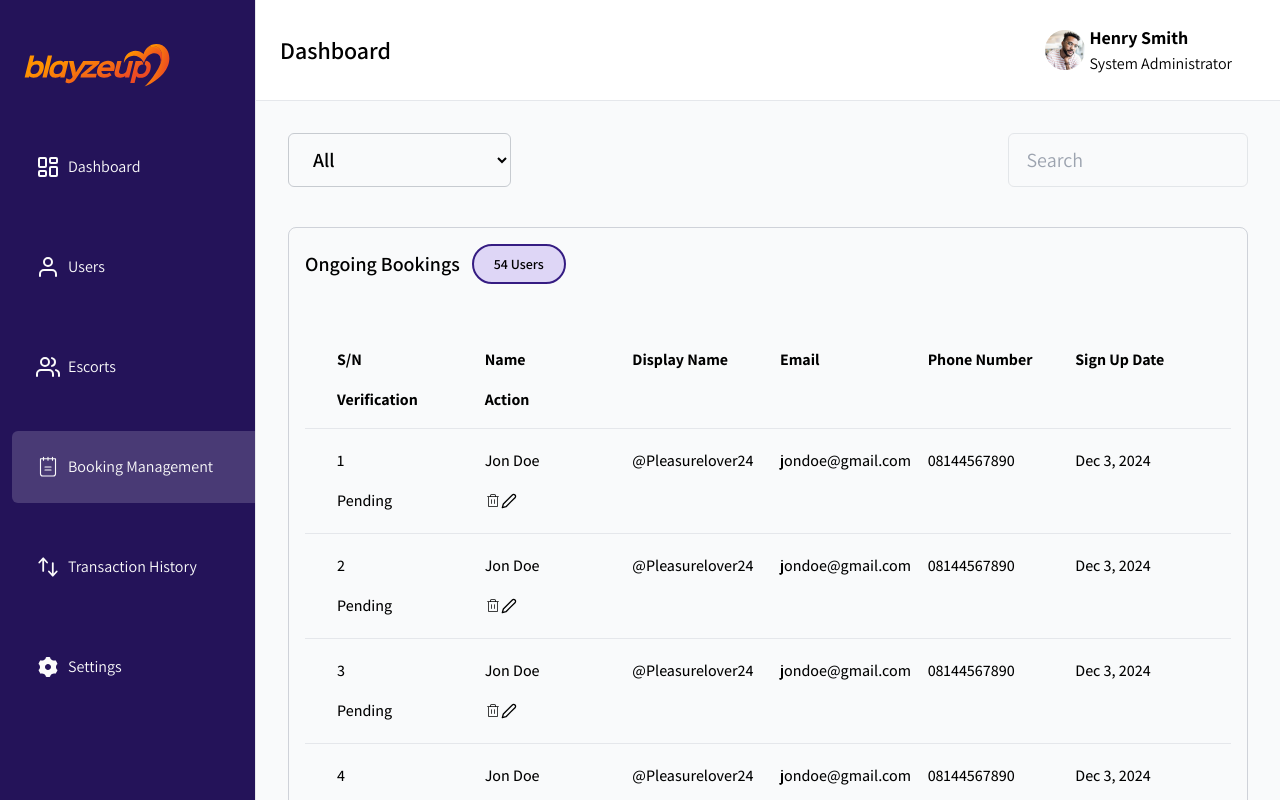
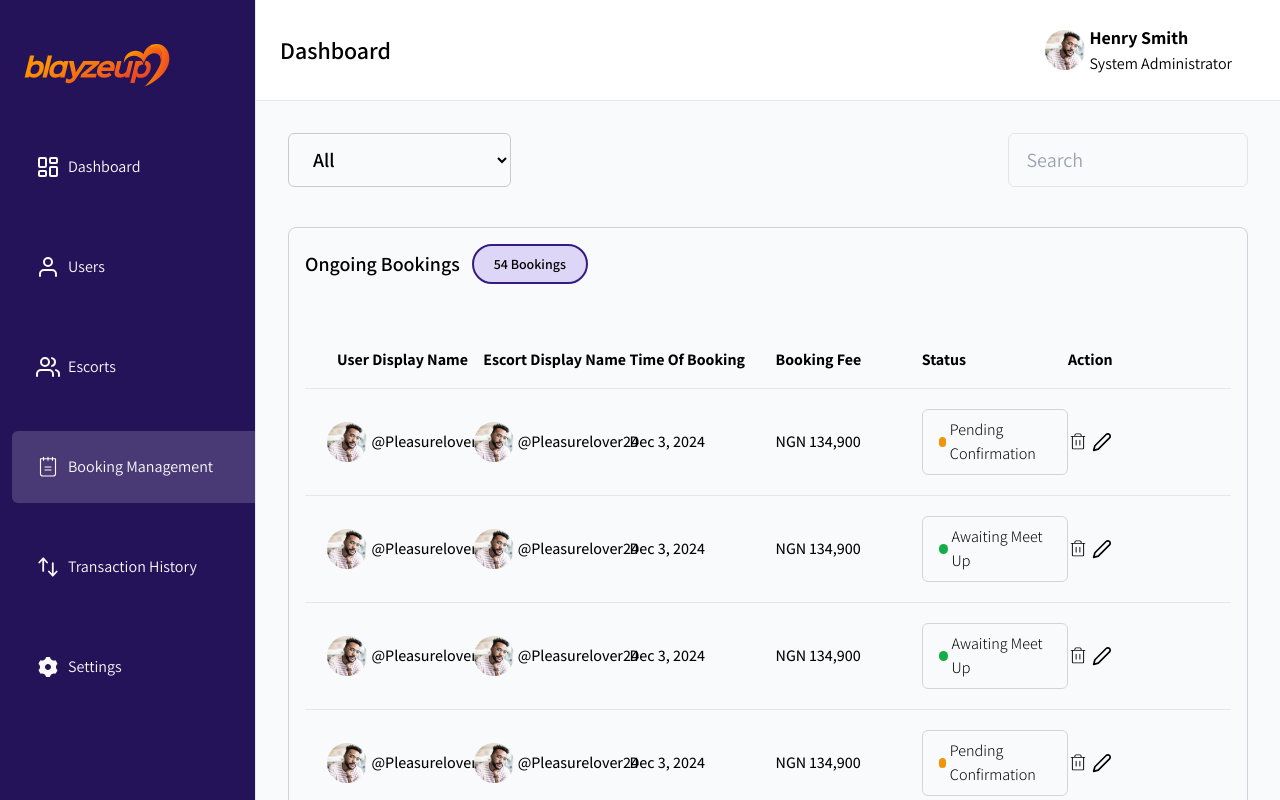
Before and after one commit to luisthe-dev/date_admin, a Next.js app: page /dashboard/bookings in a window 1280 px wide. Built offline with nearby package versions, Linux system fonts and the light colour scheme.

Commit message:
table related pages

```diff
--- a/src/app/dashboard/bookings/page.jsx
+++ b/src/app/dashboard/bookings/page.jsx
@@ -1,12 +1,18 @@
 "use client";
 
 import MyTable from "@/components/MyTable";
-import { makeReadableDate } from "@/handlers/helperHandler";
+import {
+  makeFirstCharUpper,
+  makeMonetaryNumber,
+  makeReadableDate,
+} from "@/handlers/helperHandler";
 import React, { useState } from "react";
 import { FiEdit2 } from "react-icons/fi";
 import { PiTrashLight } from "react-icons/pi";
 import { GrSearch } from "react-icons/gr";
 import { HiOutlineArrowSmLeft, HiOutlineArrowSmRight } from "react-icons/hi";
+import Image from "next/image";
+import Avatar from "@/assets/images/avatar.png";
 
 const page = () => {
   const [userData, setUserData] = useState([
@@ -17,7 +23,7 @@ const page = () => {
       email: "jondoe@gmail.com",
       phone: "08144567890",
       created_at: "2024-12-03T20:09:10",
-      status: "Pending",
+      status: "pending_confirmation",
     },
     {
       full_name: "Jon Doe",
@@ -26,7 +32,7 @@ const page = () => {
       email: "jondoe@gmail.com",
       phone: "08144567890",
       created_at: "2024-12-03T20:09:10",
-      status: "Pending",
+      status: "awaiting_meet_up",
     },
     {
       full_name: "Jon Doe",
@@ -35,7 +41,7 @@ const page = () => {
       email: "jondoe@gmail.com",
       phone: "08144567890",
       created_at: "2024-12-03T20:09:10",
-      status: "Pending",
+      status: "awaiting_meet_up",
     },
     {
       full_name: "Jon Doe",
@@ -44,7 +50,7 @@ const page = () => {
       email: "jondoe@gmail.com",
       phone: "08144567890",
       created_at: "2024-12-03T20:09:10",
-      status: "Pending",
+      status: "pending_confirmation",
     },
     {
       full_name: "Jon Doe",
@@ -53,7 +59,7 @@ const page = () => {
       email: "jondoe@gmail.com",
       phone: "08144567890",
       created_at: "2024-12-03T20:09:10",
-      status: "Pending",
+      status: "pending_confirmation",
     },
   ]);
 
@@ -79,32 +85,48 @@ const page = () => {
         <div className="flex flex-row items-center justify-start gap-3 w-full">
           <span className="font-semibold text-xl"> Ongoing Bookings </span>
           <span className="p-2 px-5 rounded-full border-2 border-[#351C82] bg-[#DED6F6] font-semibold text-sm">
-            54 Users
+            54 Bookings
           </span>
         </div>
         <MyTable
+          keepTableNumbering={false}
           data={userData.map((user) => [
-            user.full_name,
-            user.display_name,
-            user.email,
-            user.phone,
+            <span className="flex flex-row items-center justify-center w-100 gap-1">
+              <Image src={Avatar} alt="Avatar" />
+              <span> {user.display_name} </span>
+            </span>,
+            <span className="flex flex-row items-center justify-center w-100 gap-1">
+              <Image src={Avatar} alt="Avatar" />
+              <span> {user.display_name} </span>
+            </span>,
             makeReadableDate(user.created_at),
-            user.status,
-            <>
+            `${makeMonetaryNumber(134900, "NGN")}`,
+            <span className="border-solid border border-[#D0D5DD] p-2 px-4 rounded-md font-light flex flex-row gap-1 items-center justify-start">
+              <span
+                className={`h-2.5 w-2.5 rounded-full ${
+                  user.status == "awaiting_meet_up"
+                    ? "bg-[#13AE47]"
+                    : user.status == "pending_confirmation"
+                    ? "bg-[#F1940A]"
+                    : "bg-gray-500"
+                }`}
+              ></span>
+              {makeFirstCharUpper(user.status)}
+            </span>,
+            <span className="flex flex-row items-center justify-start gap-1 text-xl">
               <PiTrashLight />
               <FiEdit2 />
-            </>,
+            </span>,
           ])}
           keys={[
-            "Name",
-            "Display Name",
-            "Email",
-            "Phone Number",
-            "Sign Up Date",
-            "Verification",
+            "User Display Name",
+            "Escort Display Name",
+            "Time Of Booking",
+            "Booking Fee",
+            "Status",
             "Action",
           ]}
-          spacing={"w-1/4 lg:w-1/6"}
+          spacing={"w-1/4 lg:w-[16.5%]"}
         />
       </div>
 
--- a/src/app/dashboard/escorts/page.jsx
+++ b/src/app/dashboard/escorts/page.jsx
@@ -1,12 +1,14 @@
 "use client";
 
 import MyTable from "@/components/MyTable";
-import { makeReadableDate } from "@/handlers/helperHandler";
+import { makeFirstCharUpper, makeReadableDate } from "@/handlers/helperHandler";
 import React, { useState } from "react";
 import { FiEdit2 } from "react-icons/fi";
 import { PiTrashLight } from "react-icons/pi";
 import { GrSearch } from "react-icons/gr";
 import { HiOutlineArrowSmLeft, HiOutlineArrowSmRight } from "react-icons/hi";
+import Image from "next/image";
+import Avatar from "@/assets/images/avatar.png";
 
 const page = () => {
   const [userData, setUserData] = useState([
@@ -17,7 +19,7 @@ const page = () => {
       email: "jondoe@gmail.com",
       phone: "08144567890",
       created_at: "2024-12-03T20:09:10",
-      status: "Pending",
+      status: "approved",
     },
     {
       full_name: "Jon Doe",
@@ -26,7 +28,7 @@ const page = () => {
       email: "jondoe@gmail.com",
       phone: "08144567890",
       created_at: "2024-12-03T20:09:10",
-      status: "Pending",
+      status: "pending",
     },
     {
       full_name: "Jon Doe",
@@ -35,7 +37,7 @@ const page = () => {
       email: "jondoe@gmail.com",
       phone: "08144567890",
       created_at: "2024-12-03T20:09:10",
-      status: "Pending",
+      status: "blocked",
     },
     {
       full_name: "Jon Doe",
@@ -44,7 +46,7 @@ const page = () => {
       email: "jondoe@gmail.com",
       phone: "08144567890",
       created_at: "2024-12-03T20:09:10",
-      status: "Pending",
+      status: "approved",
     },
     {
       full_name: "Jon Doe",
@@ -53,7 +55,7 @@ const page = () => {
       email: "jondoe@gmail.com",
       phone: "08144567890",
       created_at: "2024-12-03T20:09:10",
-      status: "Pending",
+      status: "approved",
     },
   ]);
 
@@ -83,17 +85,34 @@ const page = () => {
           </span>
         </div>
         <MyTable
+          keepTableNumbering={false}
           data={userData.map((user) => [
-            user.full_name,
+            <span className="flex flex-row items-center justify-center w-100 gap-1">
+              <Image src={Avatar} alt="Avatar" />
+              <span> {user.full_name} </span>
+            </span>,
             user.display_name,
             user.email,
             user.phone,
             makeReadableDate(user.created_at),
-            user.status,
-            <>
+            <span className="border-solid border border-[#D0D5DD] p-2 px-4 rounded-md font-light flex flex-row gap-1 items-center justify-start">
+              <span
+                className={`h-2.5 w-2.5 rounded-full ${
+                  user.status == "approved"
+                    ? "bg-[#13AE47]"
+                    : user.status == "pending"
+                    ? "bg-[#F1940A]"
+                    : user.status == "blocked"
+                    ? "bg-[#ff1e00]"
+                    : "bg-gray-500"
+                }`}
+              ></span>
+              {makeFirstCharUpper(user.status)}
+            </span>,
+            <span className="flex flex-row items-center justify-start gap-1 text-xl">
               <PiTrashLight />
               <FiEdit2 />
-            </>,
+            </span>,
           ])}
           keys={[
             "Name",
@@ -104,7 +123,7 @@ const page = () => {
             "Verification",
             "Action",
           ]}
-          spacing={"w-1/4 lg:w-1/6"}
+          spacing={"w-1/4 lg:w-[14.28%]"}
         />
       </div>
 
--- a/src/app/dashboard/history/page.jsx
+++ b/src/app/dashboard/history/page.jsx
@@ -1,7 +1,7 @@
 "use client";
 
 import MyTable from "@/components/MyTable";
-import { makeReadableDate } from "@/handlers/helperHandler";
+import { makeFirstCharUpper, makeReadableDate } from "@/handlers/helperHandler";
 import React, { useState } from "react";
 import { FiEdit2 } from "react-icons/fi";
 import { PiTrashLight } from "react-icons/pi";
@@ -17,7 +17,7 @@ const page = () => {
       email: "jondoe@gmail.com",
       phone: "08144567890",
       created_at: "2024-12-03T20:09:10",
-      status: "Pending",
+      status: "pending",
     },
     {
       full_name: "Jon Doe",
@@ -26,7 +26,7 @@ const page = () => {
       email: "jondoe@gmail.com",
       phone: "08144567890",
       created_at: "2024-12-03T20:09:10",
-      status: "Pending",
+      status: "approved",
     },
     {
       full_name: "Jon Doe",
@@ -35,7 +35,7 @@ const page = () => {
       email: "jondoe@gmail.com",
       phone: "08144567890",
       created_at: "2024-12-03T20:09:10",
-      status: "Pending",
+      status: "approved",
     },
     {
       full_name: "Jon Doe",
@@ -44,7 +44,7 @@ const page = () => {
       email: "jondoe@gmail.com",
       phone: "08144567890",
       created_at: "2024-12-03T20:09:10",
-      status: "Pending",
+      status: "declined",
     },
     {
       full_name: "Jon Doe",
@@ -53,7 +53,7 @@ const page = () => {
       email: "jondoe@gmail.com",
       phone: "08144567890",
       created_at: "2024-12-03T20:09:10",
-      status: "Pending",
+      status: "approved",
     },
   ]);
 
@@ -77,23 +77,37 @@ const page = () => {
 
       <div className="flex flex-col items-center justify-center my-10 rounded-lg p-4 w-full border border-gray-400/45">
         <div className="flex flex-row items-center justify-start gap-3 w-full">
-          <span className="font-semibold text-xl"> User List & Profile </span>
+          <span className="font-semibold text-xl"> Transaction History </span>
           <span className="p-2 px-5 rounded-full border-2 border-[#351C82] bg-[#DED6F6] font-semibold text-sm">
-            54 Users
+            54 Transactions
           </span>
         </div>
         <MyTable
+        keepTableNumbering={false}
           data={userData.map((user) => [
             user.full_name,
             user.display_name,
             user.email,
             user.phone,
             makeReadableDate(user.created_at),
-            user.status,
-            <>
+            <span className="border-solid border border-[#D0D5DD] p-2 px-4 rounded-md font-light flex flex-row gap-1 items-center justify-start">
+              <span
+                className={`h-2.5 w-2.5 rounded-full ${
+                  user.status == "approved"
+                    ? "bg-[#13AE47]"
+                    : user.status == "pending"
+                    ? "bg-[#F1940A]"
+                    : user.status == "declined"
+                    ? "bg-[#ff1e00]"
+                    : "bg-gray-500"
+                }`}
+              ></span>
+              {makeFirstCharUpper(user.status)}
+            </span>,
+            <span className="flex flex-row items-center justify-start gap-1 text-xl">
               <PiTrashLight />
               <FiEdit2 />
-            </>,
+            </span>,
           ])}
           keys={[
             "Name",
@@ -104,7 +118,7 @@ const page = () => {
             "Verification",
             "Action",
           ]}
-          spacing={"w-1/4 lg:w-1/6"}
+          spacing={"w-1/4 lg:w-[14.28%]"}
         />
       </div>
 
--- a/src/app/dashboard/users/page.jsx
+++ b/src/app/dashboard/users/page.jsx
@@ -1,12 +1,14 @@
 "use client";
 
 import MyTable from "@/components/MyTable";
-import { makeReadableDate } from "@/handlers/helperHandler";
+import { makeFirstCharUpper, makeReadableDate } from "@/handlers/helperHandler";
 import React, { useState } from "react";
 import { FiEdit2 } from "react-icons/fi";
 import { PiTrashLight } from "react-icons/pi";
 import { GrSearch } from "react-icons/gr";
 import { HiOutlineArrowSmLeft, HiOutlineArrowSmRight } from "react-icons/hi";
+import Image from "next/image";
+import Avatar from "@/assets/images/avatar.png";
 
 const page = () => {
   const [userData, setUserData] = useState([
@@ -17,7 +19,7 @@ const page = () => {
       email: "jondoe@gmail.com",
       phone: "08144567890",
       created_at: "2024-12-03T20:09:10",
-      status: "Pending",
+      status: "pending",
     },
     {
       full_name: "Jon Doe",
@@ -26,7 +28,7 @@ const page = () => {
       email: "jondoe@gmail.com",
       phone: "08144567890",
       created_at: "2024-12-03T20:09:10",
-      status: "Pending",
+      status: "approved",
     },
     {
       full_name: "Jon Doe",
@@ -35,7 +37,7 @@ const page = () => {
       email: "jondoe@gmail.com",
       phone: "08144567890",
       created_at: "2024-12-03T20:09:10",
-      status: "Pending",
+      status: "approved",
     },
     {
       full_name: "Jon Doe",
@@ -44,7 +46,7 @@ const page = () => {
       email: "jondoe@gmail.com",
       phone: "08144567890",
       created_at: "2024-12-03T20:09:10",
-      status: "Pending",
+      status: "pending",
     },
     {
       full_name: "Jon Doe",
@@ -53,7 +55,7 @@ const page = () => {
       email: "jondoe@gmail.com",
       phone: "08144567890",
       created_at: "2024-12-03T20:09:10",
-      status: "Pending",
+      status: "blocked",
     },
   ]);
 
@@ -83,17 +85,34 @@ const page = () => {
           </span>
         </div>
         <MyTable
+        keepTableNumbering={false}
           data={userData.map((user) => [
-            user.full_name,
+            <span className="flex flex-row items-center justify-center w-100 gap-1">
+              <Image src={Avatar} alt="Avatar" />
+              <span> {user.full_name} </span>
+            </span>,
             user.display_name,
             user.email,
             user.phone,
             makeReadableDate(user.created_at),
-            user.status,
-            <>
+            <span className="border-solid border border-[#D0D5DD] p-2 px-4 rounded-md font-light flex flex-row gap-1 items-center justify-start">
+              <span
+                className={`h-2.5 w-2.5 rounded-full ${
+                  user.status == "approved"
+                    ? "bg-[#13AE47]"
+                    : user.status == "pending"
+                    ? "bg-[#F1940A]"
+                    : user.status == "blocked"
+                    ? "bg-[#ff1e00]"
+                    : "bg-gray-500"
+                }`}
+              ></span>
+              {makeFirstCharUpper(user.status)}
+            </span>,
+            <span className="flex flex-row items-center justify-start gap-1 text-xl">
               <PiTrashLight />
               <FiEdit2 />
-            </>,
+            </span>,
           ])}
           keys={[
             "Name",
@@ -104,7 +123,7 @@ const page = () => {
             "Verification",
             "Action",
           ]}
-          spacing={"w-1/4 lg:w-1/6"}
+          spacing={"w-1/4 lg:w-[14.28%]"}
         />
       </div>
 
--- a/src/components/MyTable.jsx
+++ b/src/components/MyTable.jsx
@@ -2,6 +2,7 @@ import React from "react";
 import { IoSearchOutline } from "react-icons/io5";
 
 const MyTable = ({
+  keepTableNumbering=true,
   data,
   title,
   keys,
@@ -56,7 +57,7 @@ const MyTable = ({
         </div>
         <div className="w-full">
           <div className="flex flex-row flex-wrap items-start justify-start w-full p-8 border-b pb-2 pr-2">
-            <span className={`${spacing} my-2 text-md font-bold`}>S/N</span>
+            {keepTableNumbering && <span className={`${spacing} my-2 text-md font-bold`}>S/N</span>}
             {keys.map((singleKey, singleKeyKey) => (
               <span
                 className={`${spacing} my-2 text-md font-bold`}
@@ -72,11 +73,11 @@ const MyTable = ({
                 className="flex flex-row flex-wrap items-start justify-start w-full border-b p-3 px-8 pr-2"
                 key={tableItemKey}
               >
-                <span
+                {keepTableNumbering && <span
                   className={`${spacing} my-2 text-md font-medium self-stretch justify-self-stretch flex flex-row items-center justify-start`}
                 >
                   {tableItemKey + 1}
-                </span>
+                </span>}
                 {tableItems.map((item, itemKey) => (
                   <span
                     className={`${spacing} my-2 text-md font-medium self-stretch justify-self-stretch flex flex-row items-center justify-start`}
--- a/src/handlers/helperHandler.js
+++ b/src/handlers/helperHandler.js
@@ -13,10 +13,10 @@ export const makeReadableDate = (date, time = false) => {
   return new Date(date).toLocaleDateString("en-us", props);
 };
 
-export const makeMonetaryNumber = (number) =>
+export const makeMonetaryNumber = (number, symbol = "₦") =>
   typeof Number(number) != "number"
     ? number
-    : `₦${makeFormattedNumber(Number(number))}`;
+    : `${symbol} ${makeFormattedNumber(Number(number))}`;
 
 export const makeFormattedNumber = (number) =>
   typeof Number(number) != "number"
```
Also changed, not shown: src/app/admin/page.jsx (+9 -0 lines).
